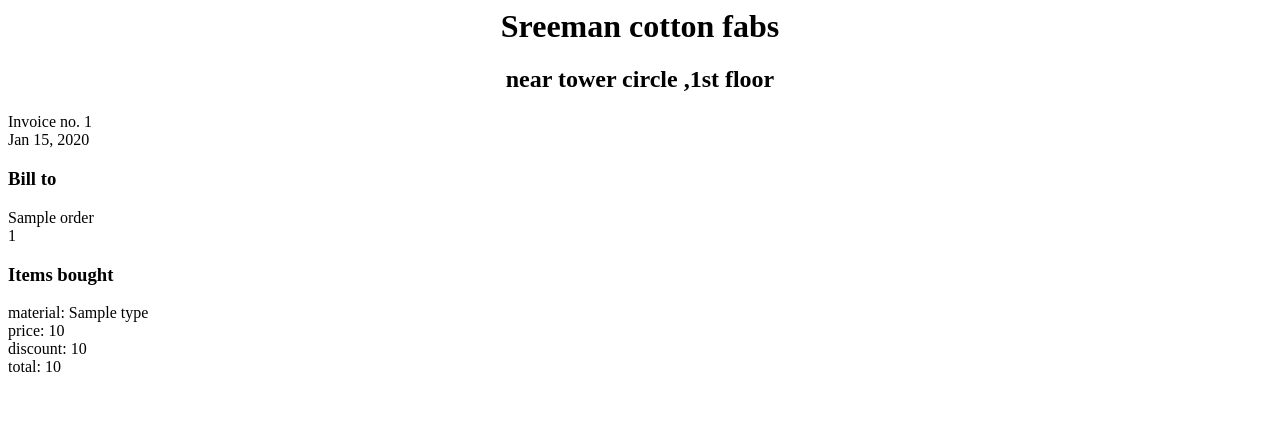
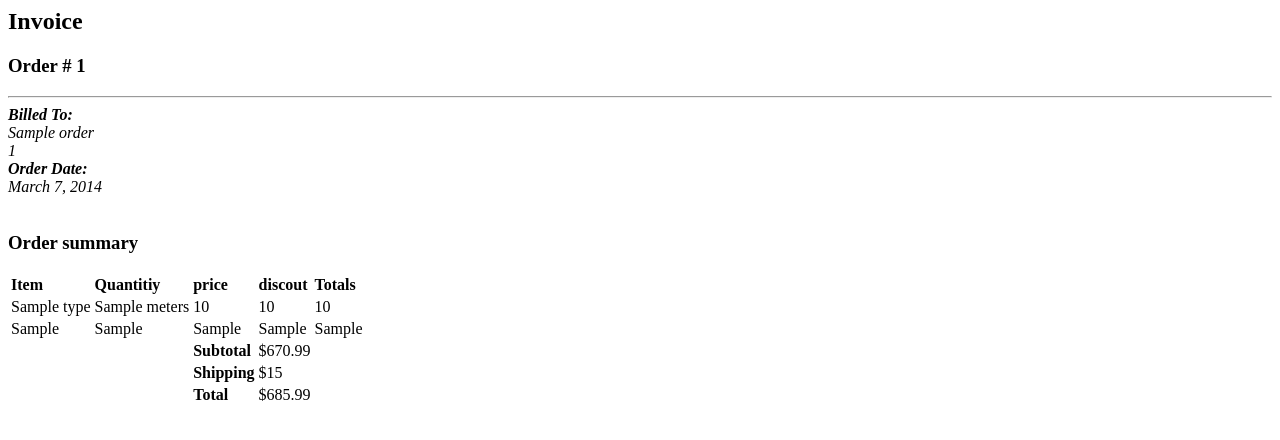
Before and after one commit to mounikeshmintu/bill, a Django app: template bill/templates/bill/b.html in a window 1280 px wide. Shown: the top 440 px of the page. Run offline with Django 3.2, Linux system fonts and the light colour scheme; the template is opened without the code that fills it: most values are stand-ins (such as "Sample title", 1, 10 or a date in 2020); some libraries are stand-ins or nearby versions.

Commit message:
changed cloths and all

```diff
--- a/bill/templates/bill/b.html
+++ b/bill/templates/bill/b.html
@@ -1,8 +1,8 @@
-<html>
+<!-- <html>
 <body>
   <div align="center">
     <h1>Sreeman cotton fabs</h1>
-    <h2>near tower circle ,1st floor</h2>
+    <h2>near tower circle ,\1st floor</h2>
   </div>
  <p>
  Invoice no. {{ order.id }}</br>
@@ -19,11 +19,14 @@
  <tr>
     <td>material:</td>
     <td>{{type}}</td>
+    {% if type2 != None %}<td>{{type2}}</td>{%endif%}
   </tr>
 </br>
   <tr>
      <td>price:</td>
-     <td>{{order.price}}</td>
+     <td>{{order.price}}</td> -->
+<!--
+     <td>{{price}}</td>
 
    </tr>
  </br>
@@ -38,40 +41,117 @@
    <td>{{total}}</td>
 
  </tr>
-<!-- <table>
-<thead>
-<tr>
-<th>Product</th>
-<th>Price</th>
-<th>Quantity</th>
-<th>Cost</th>
-</tr>
-</thead>
+</body>
+</html> -->
+<!-- <link href="//netdna.bootstrapcdn.com/bootstrap/3.1.0/css/bootstrap.min.css" rel="stylesheet" id="bootstrap-css">
+<script src="//netdna.bootstrapcdn.com/bootstrap/3.1.0/js/bootstrap.min.js"></script>
+<script src="//code.jquery.com/jquery-1.11.1.min.js"></script> -->
+<!------ Include the above in your HEAD tag ---------->
 
-<tbody> -->
-  <!-- <td<h1>material</h1>{{type}}   {{order.price}}
-</br>
+<div class="container">
+    <div class="row">
+        <div class="col-xs-12">
+    		<div class="invoice-title">
+    			<h2>Invoice</h2><h3 class="pull-right">Order # {{order.id}}</h3>
+    		</div>
+    		<hr>
+    		<div class="row">
+    			<div class="col-xs-6">
+    				<address>
+    				<strong>Billed To:</strong><br>
+    					{{order.name}}<br>
+    					{{order.phone_number}}<br>
+    				</address>
+    			</div>
+    			<!-- <div class="col-xs-6 text-right">
+    				<address>
+        			<strong>Shipped To:</strong><br>
+    					Jane Smith<br>
+    					1234 Main<br>
+    					Apt. 4B<br>
+    					Springfield, ST 54321
+    				</address>
+    			</div> -->
+    		</div>
+    		<div class="row">
+    			<!-- <div class="col-xs-6">
+    				<address>
+    					<strong>Payment Method:</strong><br>
+    					Visa ending **** 4242<br>
+    					jsmith@email.com
+    				</address>
+    			</div> -->
+    			<div class="col-xs-6 text-right">
+    				<address>
+    					<strong>Order Date:</strong><br>
+    					March 7, 2014<br><br>
+    				</address>
+    			</div>
+    		</div>
+    	</div>
+    </div>
 
-  {{order.discount}}
-  </br> -->
+    <div class="row">
+    	<div class="col-md-12">
+    		<div class="panel panel-default">
+    			<div class="panel-heading">
+    				<h3 class="panel-title"><strong>Order summary</strong></h3>
+    			</div>
+    			<div class="panel-body">
+    				<div class="table-responsive">
+    					<table class="table table-condensed">
+    						<thead>
+                                <tr>
+        							<td><strong>Item</strong></td>
+        							<td class="text-center"><strong>Quantitiy  </strong></td>
+        							<td class="text-center"><strong>price</strong></td>
+                      <td class="text-center"><strong>discout</strong></td>
 
-<!-- {% for item in order.all %} -->
-<!-- <tr>
-<td>{{item.name}}</td>
-<td class="num">${{ item.price }}</td>
-<td class="num">{{ item.quantity }}</td>
-<td class="num">${{ item.get_cost }}</td>
-</tr> -->
-<!-- {% endfor %} -->
-<!-- <tr class="total">
-<td colspan="3">Total</td>
-<td class="num">${{ order.get_total_cost }}</td>
-</tr>
-</tbody>
-</table> -->
+        							<td class="text-right"><strong>Totals</strong></td>
+                                </tr>
+    						</thead>
+    						<tbody>
+    							<!-- foreach ($order->lineItems as $line) or some such thing here -->
+    							<tr>
+    								<td>{{type}}</td>
+                    <td class="text-center">{{meters}}</td>
 
-<!-- <span class="{% if order.paid %}paid{% else %}pending{% endif %}">
-{% if order.paid %}Paid{% else %}Pending payment{% endif %}
-</span> -->
-</body>
-</html>
+    								<td class="text-center">{{price}}</td>
+                    <td class="text-center">{{discount}}</td>
+
+    								<td class="text-right">{{total}}</td>
+    							</tr>
+                                <tr>
+        							  {% if type2 != None %}<td>{{type2}}</td>{%endif%}
+                        {% if meters2 != None %}<td class="text-center">{{meters2}}</td>{%endif%}
+
+    							      {% if price2 != None %}	<td class="text-center">{{price2}} </td>{%endif%}
+                      {% if discount2 != None %}<td class="text-center">{{discount2}}</td>{%endif%}
+
+    								  {% if total2 != None %}<td class="text-right">{{total2}}</td>{%endif%}
+    							</tr>
+    								<td class="thick-line"></td>
+    								<td class="thick-line"></td>
+    								<td class="thick-line text-center"><strong>Subtotal</strong></td>
+    								<td class="thick-line text-right">$670.99</td>
+    							</tr>
+    							<tr>
+    								<td class="no-line"></td>
+    								<td class="no-line"></td>
+    								<td class="no-line text-center"><strong>Shipping</strong></td>
+    								<td class="no-line text-right">$15</td>
+    							</tr>
+    							<tr>
+    								<td class="no-line"></td>
+    								<td class="no-line"></td>
+    								<td class="no-line text-center"><strong>Total</strong></td>
+    								<td class="no-line text-right">$685.99</td>
+    							</tr>
+    						</tbody>
+    					</table>
+    				</div>
+    			</div>
+    		</div>
+    	</div>
+    </div>
+</div>
--- a/billing/settings.py
+++ b/billing/settings.py
@@ -27,9 +27,9 @@ TEMPLATE_DIRS = (
 SECRET_KEY = '3=wggg!ip-v!z7g2m-8_d$)orc*_@mc1%i$43hoepmqec&2bbs'
 
 # SECURITY WARNING: don't run with debug turned on in production!
-DEBUG = False
+DEBUG = True
 
-ALLOWED_HOSTS = []
+ALLOWED_HOSTS = ["localhost"]
 
 
 # Application definition
```
Also changed, not shown: bill/api/views.py (+45 -19 lines), bill/models.py (+14 -10 lines), bill/migrations/0012_auto_20181219_1845.py (added), bill/migrations/0013_auto_20181219_1847.py (added), bill/migrations/0014_auto_20181219_1851.py (added), bill/migrations/0015_auto_20181219_1910.py (added), bill/migrations/0016_direct_type2.py (added), bill/migrations/0017_auto_20181222_1037.py (added), bill/migrations/0018_auto_20181222_1054.py (added), bill/migrations/0019_auto_20181222_1055.py (added), bill/migrations/0020_auto_20181222_1102.py (added), bill/migrations/0021_auto_20181222_1411.py (added), bill/migrations/0022_auto_20181222_1439.py (added), bill/migrations/0023_auto_20181222_1527.py (added), 2 more files.
